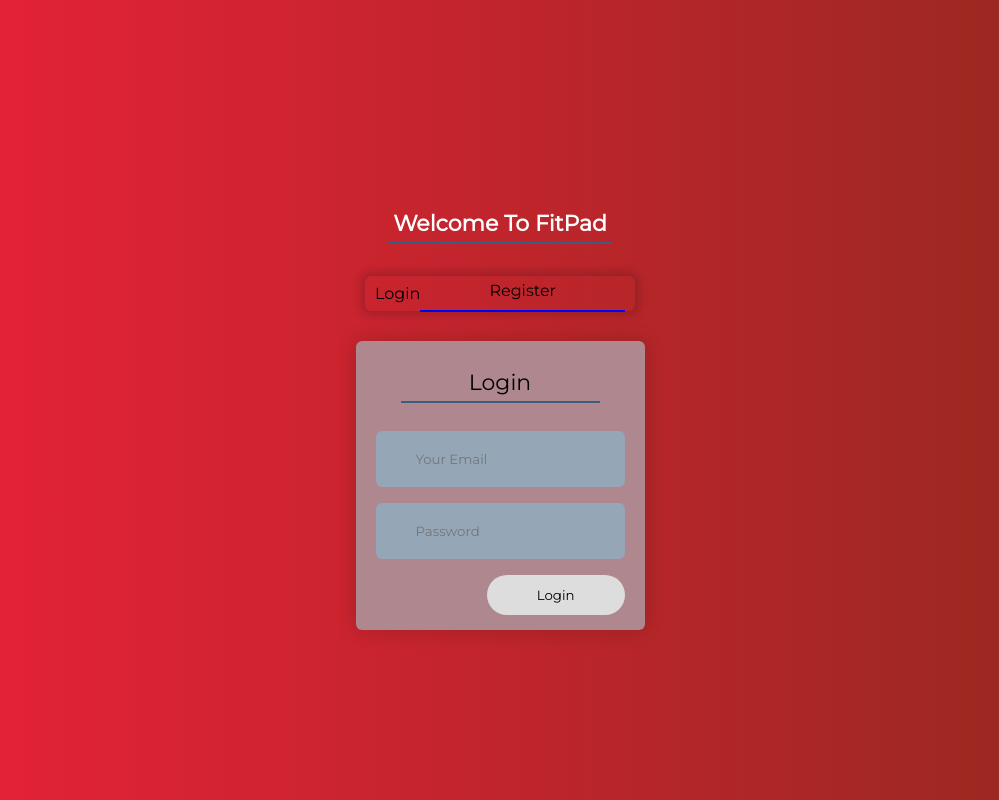
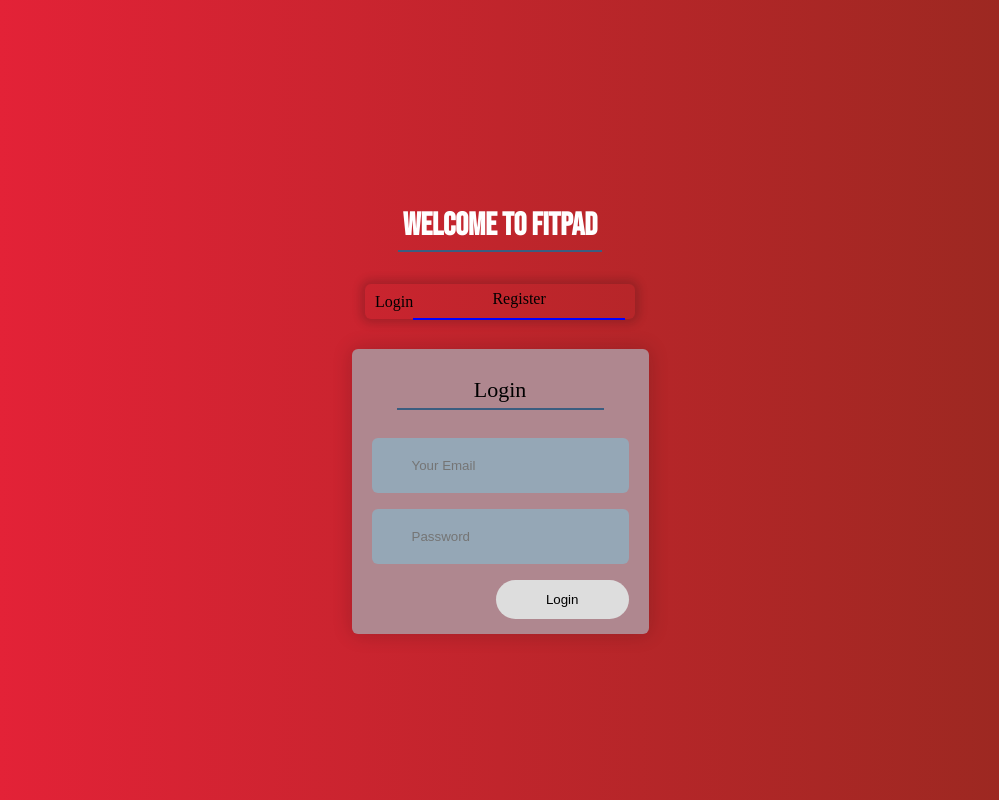
Before and after one commit to angelluis396/fitpad-frontend, a React (Create React App) app: page / in a window 1280 px wide. Shown: the whole page, without its empty margins (140-1139 px from the left). Built offline with nearby package versions, Linux system fonts and the light colour scheme.

Commit message:
fixed accordion 2

```diff
--- a/src/Components/DisplayWorkouts/DisplayWorkouts.js
+++ b/src/Components/DisplayWorkouts/DisplayWorkouts.js
@@ -9,7 +9,7 @@ export default class DisplayWorkouts extends Component {
     this.state={
       myWorkouts: [],
       error:null,
-      isContentVisible: false
+      // toggledId: null
     }
   }
 
@@ -31,18 +31,24 @@ export default class DisplayWorkouts extends Component {
 
   }
 
-  toggleAccordion = () => {
-    this.setState ({
-      isContentVisible: !this.state.isContentVisible
-    })
+  toggleAccordion = (id) => {
+    if (this.state.toggledId === id) {
+      this.setState ({
+        toggledId: null
+      })
+    } else {
+      this.setState ({
+        toggledId: id
+      })
+    }
   }
 
   render() {
     const myWorkouts = this.state.myWorkouts.map((myWorkout, idx)=> (
       <div className="userWorkouts" key={idx}>
-        <button className="accordion-title" onClick={this.toggleAccordion}> {moment(myWorkout.date_created).format("MMMM Do YYYY")} </button>
+        <button className="accordion-title" onClick={this.toggleAccordion({id})}> {moment(myWorkout.date_created).format("MMMM Do YYYY")} </button>
 
-        { this.state.isContentVisible &&
+        { this.state.toggledId &&
 
           <ul
             className="dateCreated">
--- a/src/Styles/ExerciseForm.css
+++ b/src/Styles/ExerciseForm.css
@@ -3,7 +3,6 @@
 *{
   margin: 0;
   padding: 0;
-  font-family: 'montserrat', sans-serif;
 }
 
 .exercise-form h1{
--- a/src/Styles/LandingPage.css
+++ b/src/Styles/LandingPage.css
@@ -1,7 +1,4 @@
- *{
-  font-family: 'Montserrat', sans-serif;
- }
- #root {
+#root {
   width: 100%;
   height: 100%;
   box-sizing: border-box;
@@ -33,7 +30,6 @@
   margin-bottom: 30px;
   align-items: center;
   transition: visibility 0.5s ease-out;
-  font-family: 'Montserrat', sans-serif;
   padding-left: 10px;
   padding-right: 10px;
 }
--- a/src/Styles/Login.css
+++ b/src/Styles/Login.css
@@ -6,7 +6,6 @@
   margin-top: 13px;
   margin-left: 35px;
   margin-right: 35px;
-  font-family: 'Montserrat', sans-serif;
   font-size: 22px;
   border-bottom: 2px solid RGB(59,93,128);
 }
--- a/src/Styles/Register.css
+++ b/src/Styles/Register.css
@@ -10,7 +10,6 @@
   margin-bottom: 12px;
   margin-left: 35px;
   margin-right: 35px;
-  font-family: 'Montserrat', sans-serif;
   font-size: 22px;
   border-bottom: 2px solid RGB(59,93,128);
 }
--- a/src/Styles/UserHome.css
+++ b/src/Styles/UserHome.css
@@ -5,13 +5,10 @@ h1 {
   margin-bottom: 12px;
   margin-left: 35px;
   margin-right: 35px;
-  font-family: 'Montserrat', sans-serif;
-  font-size: 22px;
   border-bottom: 2px solid RGB(59,93,128);
 }
 
 .link {
-  font-family:'Montserrat', sans-serif;
   color: #fff;
 }
 
--- a/src/Styles/Workout.css
+++ b/src/Styles/Workout.css
@@ -9,7 +9,6 @@ Button {
 
 .Required {
   color: #CA1551;
-  font-family:'Montserrat', sans-serif;
   font-weight: bold;
 }
 
@@ -23,12 +22,7 @@ Button {
 }
 
 label {
-  font-family:'Montserrat', sans-serif;
   text-align: left;
-}
-
-h2 {
-  font-family: 'Pacifico', cursive;
 }
 
 .float-container {
--- a/src/index.css
+++ b/src/index.css
@@ -1,4 +1,4 @@
-@import url("https://fonts.googleapis.com/css?family=Pacifico&display=swap")
+@import url('https://fonts.googleapis.com/css?family=Bebas+Neue&display=swap');
 
 body {
   margin: 0;
@@ -15,3 +15,7 @@ html, body, #root, .App, .App_main {
   background: linear-gradient(to right, #ed213a, #93291e);
   background-size: cover;
 }
+
+h1,h2,h3,h4,h5 {
+  font-family: 'Bebas Neue', cursive;
+}
```
Also changed, not shown: src/Styles/Utils.css (+6 -6 lines).
